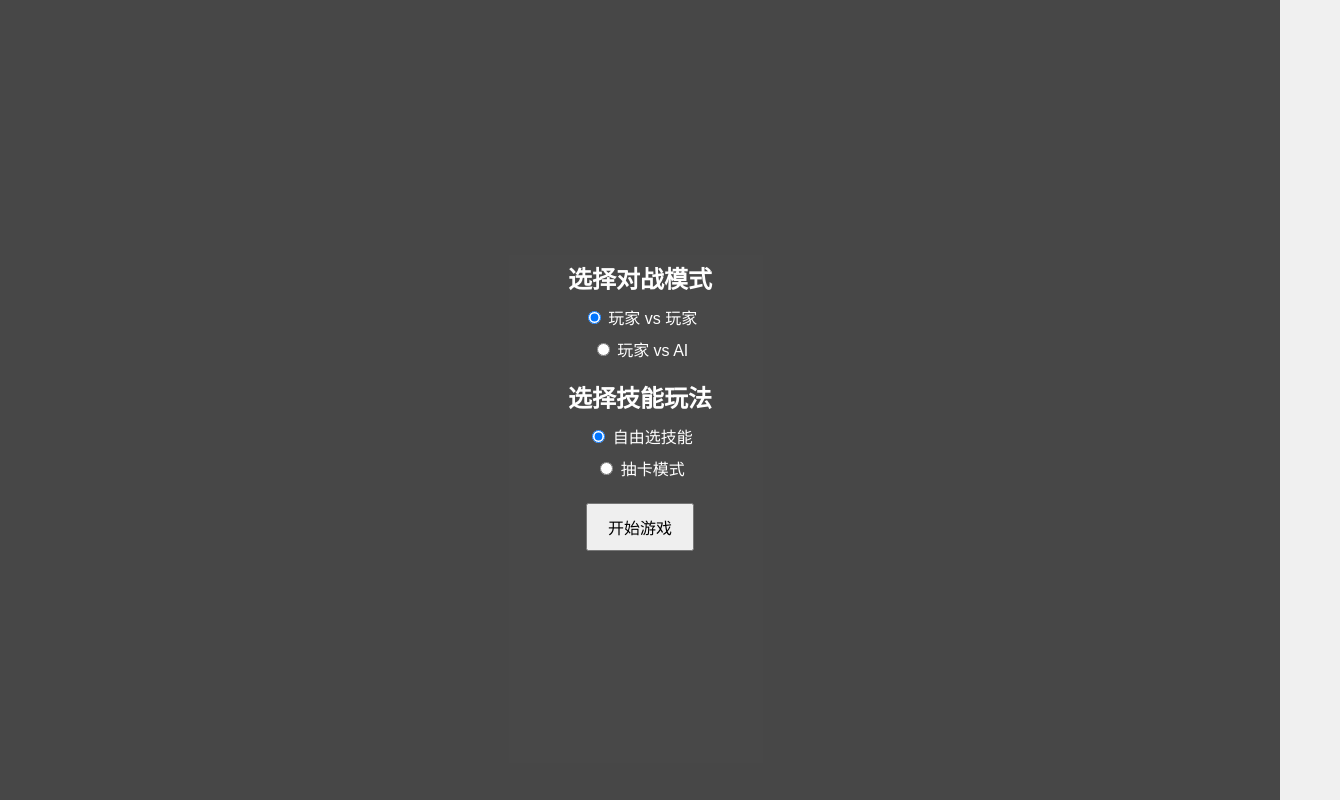
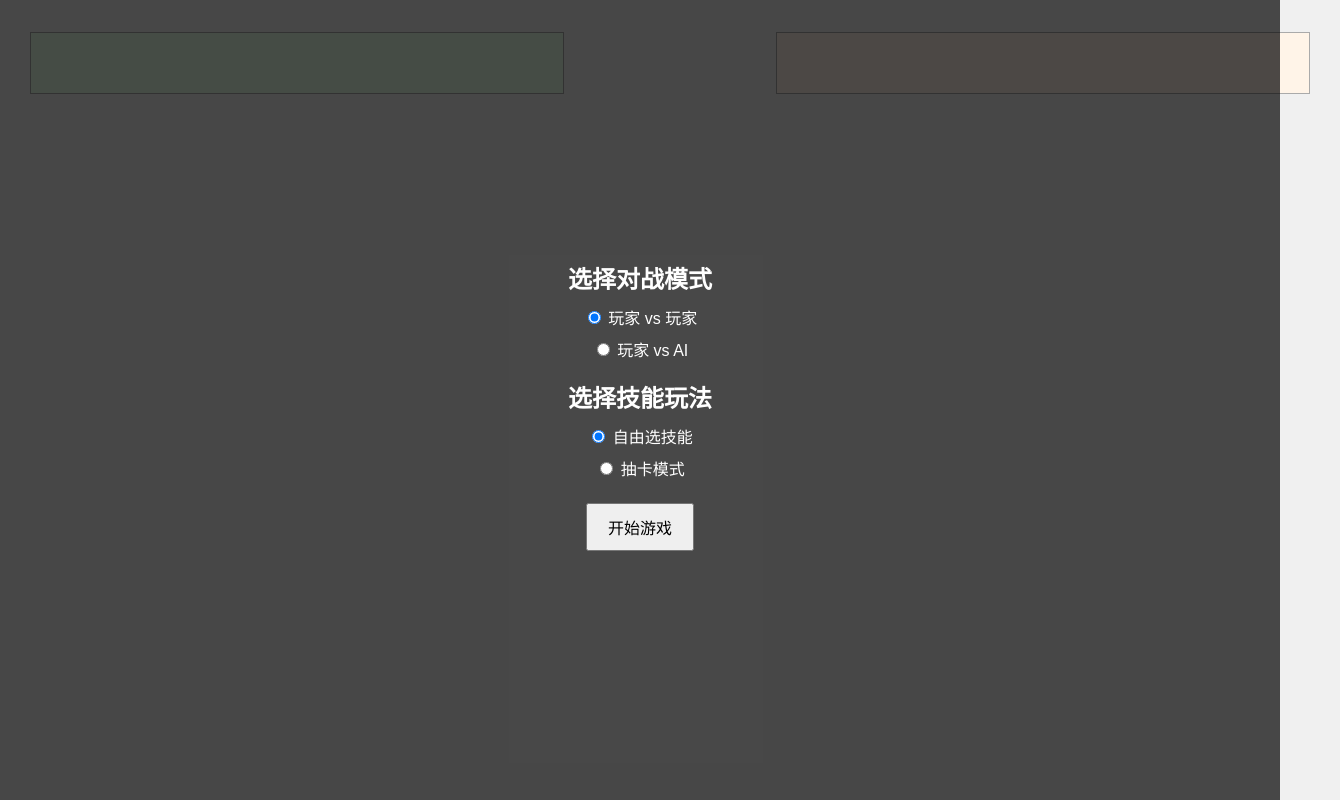
Before and after one commit to flyinyanzi/fiveinarow, a plain HTML site: page index.html in a window 1280 px wide. Shown: the whole page, 1340 px wide, since content can reach past the window. Drawn offline with Linux system fonts and the light colour scheme.

Commit message:
Add turn indicator and dialog wrapper elements
Added turn indicator and dialog wrapper to HTML.

```diff
--- a/index.html
+++ b/index.html
@@ -43,7 +43,6 @@
     }
     .dialog-box.right {
       background-color: #fff4e8;
-      text-align: right;
     }
     #skill-panels {
       display: flex;
@@ -97,6 +96,13 @@
     </div>
   </div>
 
+  <div id="turn-indicator" style="text-align:center;font-weight:bold;font-size:18px;padding:6px 0;"></div>
+
+  <div class="dialog-wrapper">
+    <div id="dialog-player1" class="dialog-box left"></div>
+    <div id="dialog-player2" class="dialog-box right"></div>
+  </div>
+
   <script src="skills.js"></script>
   <script src="main.js"></script>
 </body>
```
